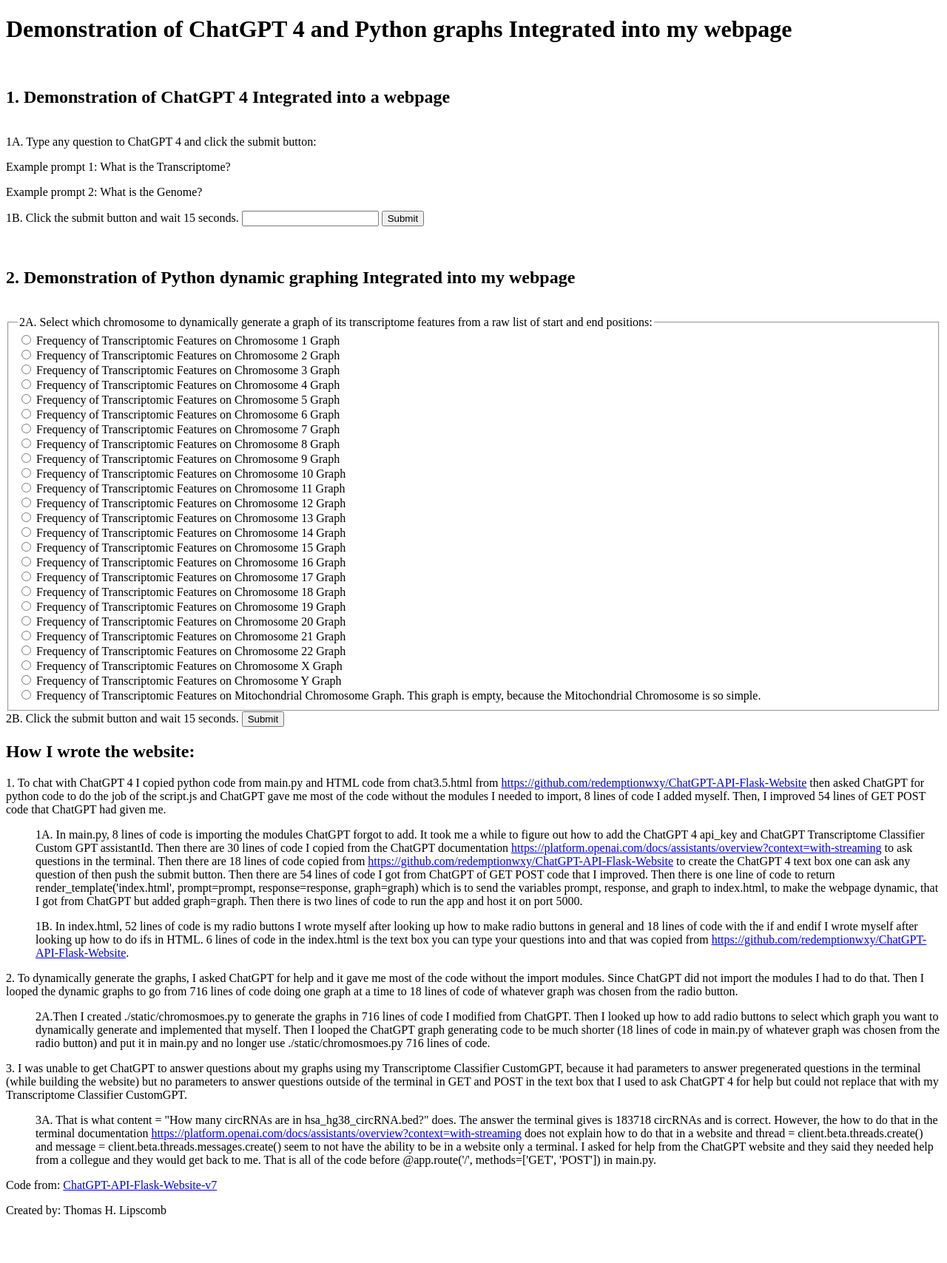
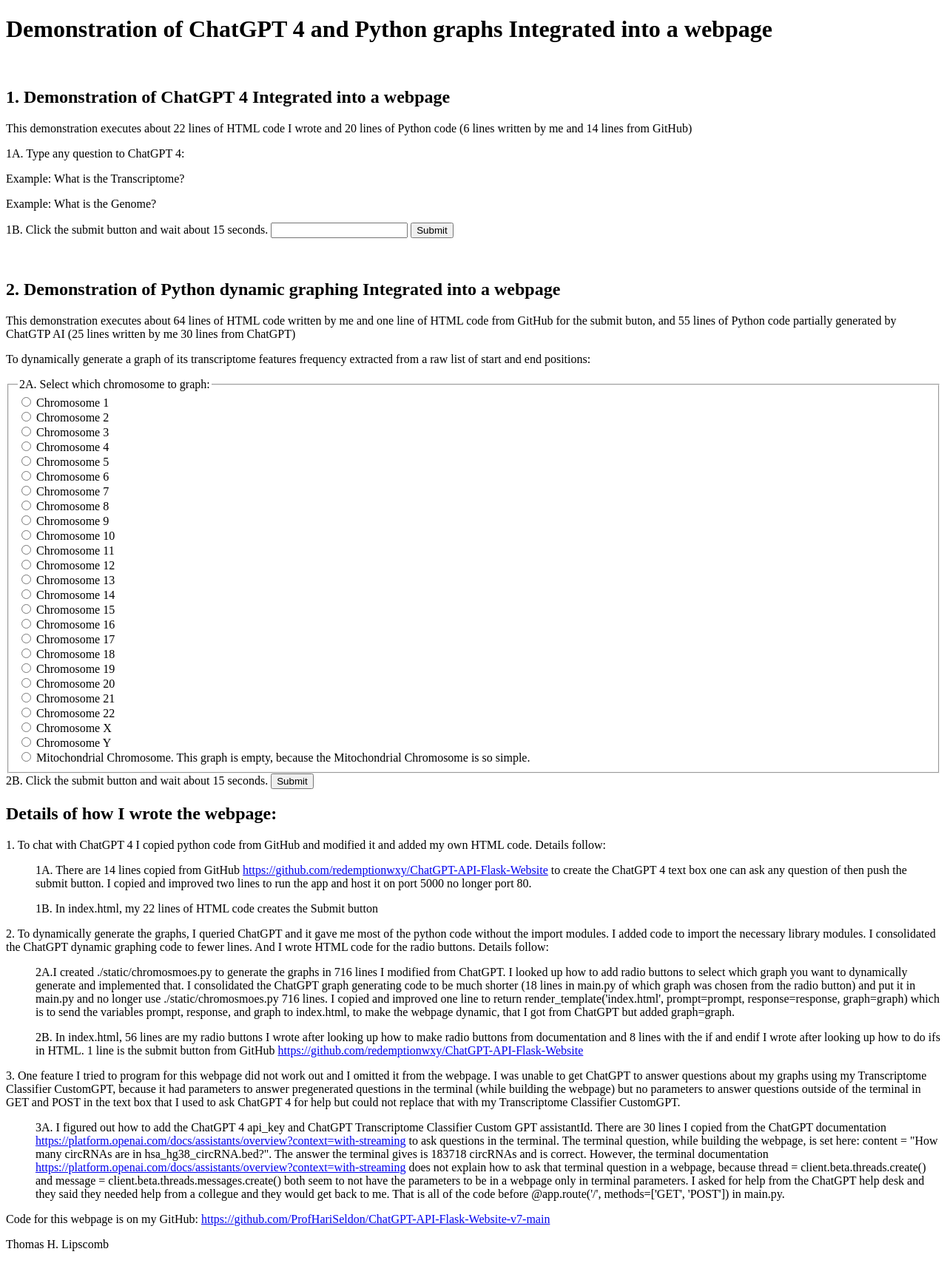
Before and after one commit to ProfHariSeldon/ChatGPT-API-Flask-Website-v7-main, a Flask app: page / in a window 1280 px wide. Shown: the whole page at 74% size. Before the commit the page ends 1646 px from the top, so only its background shows below. Run offline with Flask 3, Linux system fonts and the light colour scheme.

Commit message:
HTML blurb 5

```diff
--- a/templates/index.html
+++ b/templates/index.html
@@ -3,81 +3,84 @@
 <head>
     <meta charset="UTF-8">
     <title>TL ChatGPT 4 and Dynamic Graphs</title>
-    <meta name="description" content="Demonstration of ChatGPT 4 and Dynamic Python graphs Integrated into my webpage">
-    <meta name="keywords" content="Thomas H. Lipscomb, Thomas Lipscomb, End to End website, Transcriptomics, ChatGPT, Dynamic Graphs, 2024">
-    <title>Demonstration of ChatGPT 4 and Dynamic Python graphs Integrated into my webpage</title>
+    <meta name="description" content="Demonstration of ChatGPT 4 and Dynamic Python graphs Integrated into a webpage">
+    <meta name="keywords" content="Thomas H. Lipscomb, Thomas Lipscomb, End to End webpage, Transcriptomics, ChatGPT, Dynamic Graphs, 2024">
+    <title>Demonstration of ChatGPT 4 and Dynamic Python graphs Integrated into a webpage</title>
 </head>
 <body>
-    <h1>Demonstration of ChatGPT 4 and Python graphs Integrated into my webpage</h1><br>
-    <h2><b>1. Demonstration of ChatGPT 4 Integrated into a webpage</b></h2><br>
+    <h1>Demonstration of ChatGPT 4 and Python graphs Integrated into a webpage</h1><br>
+    <h2><b>1. Demonstration of ChatGPT 4 Integrated into a webpage</b></h2>
+    <p>This demonstration executes about 22 lines of HTML code I wrote and 20 lines of Python code (6 lines written by me and 14 lines from GitHub)<br>
     <!-- https://stackoverflow.com/questions/5392882/why-is-chrome-showing-a-please-fill-out-this-field-tooltip-on-empty-fields -->
     <form method="post">
-        <label for="prompt">1A. Type any question to ChatGPT 4 and click the submit button:</label>
-        <p>Example prompt 1: What is the Transcriptome?</p>
-        <p>Example prompt 2: What is the Genome?</p>
+        <label for="prompt">1A. Type any question to ChatGPT 4:</label>
+        <p>Example: What is the Transcriptome?</p>
+        <p>Example: What is the Genome?</p>
         <!-- https://www.w3schools.com/tags/att_input_required.asp -->
-        1B. Click the submit button and wait 15 seconds. <input type="text" id="prompt" name="prompt">
+        1B. Click the submit button and wait about 15 seconds. <input type="text" id="prompt" name="prompt">
         <button type="submit">Submit</button><br>
     </form>
     <br>
     <br>
-    <h2><b>2. Demonstration of Python dynamic graphing Integrated into my webpage</b></h2><br>
+    <h2><b>2. Demonstration of Python dynamic graphing Integrated into a webpage</b></h2>
+    <p>This demonstration executes about 64 lines of HTML code written by me and one line of HTML code from GitHub for the submit buton, and 55 lines of Python code partially generated by ChatGTP AI (25 lines written by me 30 lines from ChatGPT)</p>
     <form method="post">
+        <p>To dynamically generate a graph of its transcriptome features frequency extracted from a raw list of start and end positions:</p>
         <fieldset>
-            <legend>2A. Select which chromosome to dynamically generate a graph of its transcriptome features from a raw list of start and end positions:</legend>
+            <legend>2A. Select which chromosome to graph:</legend>
             <input type="radio" id="chr1" name="graph" value="chr1">
-            <label for="chr1">Frequency of Transcriptomic Features on Chromosome 1 Graph</label><br>
+            <label for="chr1">Chromosome 1</label><br>
             <input type="radio" id="chr2" name="graph" value="chr2">
-            <label for="chr2">Frequency of Transcriptomic Features on Chromosome 2 Graph</label><br>
+            <label for="chr2">Chromosome 2</label><br>
             <input type="radio" id="chr3" name="graph" value="chr3">
-            <label for="chr3">Frequency of Transcriptomic Features on Chromosome 3 Graph</label><br>
+            <label for="chr3">Chromosome 3</label><br>
             <input type="radio" id="chr4" name="graph" value="chr4">
-            <label for="chr4">Frequency of Transcriptomic Features on Chromosome 4 Graph</label><br>
+            <label for="chr4">Chromosome 4</label><br>
             <input type="radio" id="chr5" name="graph" value="chr5">
-            <label for="chr5">Frequency of Transcriptomic Features on Chromosome 5 Graph</label><br>
+            <label for="chr5">Chromosome 5</label><br>
             <input type="radio" id="chr6" name="graph" value="chr6">
-            <label for="chr6">Frequency of Transcriptomic Features on Chromosome 6 Graph</label><br>
+            <label for="chr6">Chromosome 6</label><br>
             <input type="radio" id="chr7" name="graph" value="chr7">
-            <label for="chr7">Frequency of Transcriptomic Features on Chromosome 7 Graph</label><br>
+            <label for="chr7">Chromosome 7</label><br>
             <input type="radio" id="chr8" name="graph" value="chr8">
-            <label for="chr8">Frequency of Transcriptomic Features on Chromosome 8 Graph</label><br>
+            <label for="chr8">Chromosome 8</label><br>
             <input type="radio" id="chr9" name="graph" value="chr9">
-            <label for="chr9">Frequency of Transcriptomic Features on Chromosome 9 Graph</label><br>
+            <label for="chr9">Chromosome 9</label><br>
             <input type="radio" id="chr10" name="graph" value="chr10">
-            <label for="chr10">Frequency of Transcriptomic Features on Chromosome 10 Graph</label><br>
+            <label for="chr10">Chromosome 10</label><br>
             <input type="radio" id="chr11" name="graph" value="chr11">
-            <label for="chr11">Frequency of Transcriptomic Features on Chromosome 11 Graph</label><br>
+            <label for="chr11">Chromosome 11</label><br>
             <input type="radio" id="chr12" name="graph" value="chr12">
-            <label for="chr12">Frequency of Transcriptomic Features on Chromosome 12 Graph</label><br>
+            <label for="chr12">Chromosome 12</label><br>
             <input type="radio" id="chr13" name="graph" value="chr13">
-            <label for="chr13">Frequency of Transcriptomic Features on Chromosome 13 Graph</label><br>
+            <label for="chr13">Chromosome 13</label><br>
             <input type="radio" id="chr14" name="graph" value="chr14">
-            <label for="chr14">Frequency of Transcriptomic Features on Chromosome 14 Graph</label><br>
+            <label for="chr14">Chromosome 14</label><br>
             <input type="radio" id="chr15" name="graph" value="chr15">
-            <label for="chr15">Frequency of Transcriptomic Features on Chromosome 15 Graph</label><br>
+            <label for="chr15">Chromosome 15</label><br>
             <input type="radio" id="chr16" name="graph" value="chr16">
-            <label for="chr16">Frequency of Transcriptomic Features on Chromosome 16 Graph</label><br>
+            <label for="chr16">Chromosome 16</label><br>
             <input type="radio" id="chr17" name="graph" value="chr17">
-            <label for="chr17">Frequency of Transcriptomic Features on Chromosome 17 Graph</label><br>
+            <label for="chr17">Chromosome 17</label><br>
             <input type="radio" id="chr18" name="graph" value="chr18">
-            <label for="chr18">Frequency of Transcriptomic Features on Chromosome 18 Graph</label><br>
+            <label for="chr18">Chromosome 18</label><br>
             <input type="radio" id="chr19" name="graph" value="chr19">
-            <label for="chr19">Frequency of Transcriptomic Features on Chromosome 19 Graph</label><br>
+            <label for="chr19">Chromosome 19</label><br>
             <input type="radio" id="chr20" name="graph" value="chr20">
-            <label for="chr20">Frequency of Transcriptomic Features on Chromosome 20 Graph</label><br>
+            <label for="chr20">Chromosome 20</label><br>
             <input type="radio" id="chr21" name="graph" value="chr21">
-            <label for="chr21">Frequency of Transcriptomic Features on Chromosome 21 Graph</label><br>
+            <label for="chr21">Chromosome 21</label><br>
             <input type="radio" id="chr22" name="graph" value="chr22">
-            <label for="chr22">Frequency of Transcriptomic Features on Chromosome 22 Graph</label><br>
+            <label for="chr22">Chromosome 22</label><br>
             <input type="radio" id="chrX" name="graph" value="chrX">
-            <label for="chrX">Frequency of Transcriptomic Features on Chromosome X Graph</label><br>
+            <label for="chrX">Chromosome X</label><br>
             <input type="radio" id="chrY" name="graph" value="chrY">
-            <label for="chrY">Frequency of Transcriptomic Features on Chromosome Y Graph</label><br>
+            <label for="chrY">Chromosome Y</label><br>
             <input type="radio" id="chrMT" name="graph" value="chrMT">
-            <label for="chrMT">Frequency of Transcriptomic Features on Mitochondrial Chromosome Graph.  This graph is empty, because the Mitochondrial Chromosome is so simple.</label>
+            <label for="chrMT">Mitochondrial Chromosome.  This graph is empty, because the Mitochondrial Chromosome is so simple.</label>
         </fieldset>
 
-        2B. Click the submit button and wait 15 seconds. <button type="submit">Submit</button><br>
+        2B. Click the submit button and wait about 15 seconds. <button type="submit">Submit</button><br>
     </form>
 
     {% if response %}
@@ -90,24 +93,26 @@
         <img src="{{ url_for('static', filename=graph) }}" alt="Selected Graph">
     {% endif %}
 
-    <h2>How I wrote the website:</h2>
+    <h2>Details of how I wrote the webpage:</h2>
 
-    <p>1. To chat with ChatGPT 4 I copied python code from main.py and HTML code from chat3.5.html from <a href="https://github.com/redemptionwxy/ChatGPT-API-Flask-Website">https://github.com/redemptionwxy/ChatGPT-API-Flask-Website</a> then asked ChatGPT for python code to do the job of the script.js and ChatGPT gave me most of the code without the modules I needed to import, 8 lines of code I added myself.  Then, I improved 54 lines of GET POST code that ChatGPT had given me.</p>
+    <p>1. To chat with ChatGPT 4 I copied python code from GitHub and modified it and added my own HTML code.  Details follow:</p>
 
-    <ul>1A. In main.py, 8 lines of code is importing the modules ChatGPT forgot to add.  It took me a while to figure out how to add the ChatGPT 4 api_key and ChatGPT Transcriptome Classifier Custom GPT assistantId. Then there are 30 lines of code I copied from the ChatGPT documentation <a href="https://platform.openai.com/docs/assistants/overview?context=with-streaming">https://platform.openai.com/docs/assistants/overview?context=with-streaming</a> to ask questions in the terminal.  Then there are 18 lines of code copied from <a href="https://github.com/redemptionwxy/ChatGPT-API-Flask-Website">https://github.com/redemptionwxy/ChatGPT-API-Flask-Website</a> to create the ChatGPT 4 text box one can ask any question of then push the submit button.  Then there are 54 lines of code I got from ChatGPT of GET POST code that I improved.  Then there is one line of code to return render_template('index.html', prompt=prompt, response=response, graph=graph) which is to send the variables prompt, response, and graph to index.html, to make the webpage dynamic, that I got from ChatGPT but added graph=graph.  Then there is two lines of code to run the app and host it on port 5000.</ul>
+    <ul>1A. There are 14 lines copied from GitHub <a href="https://github.com/redemptionwxy/ChatGPT-API-Flask-Website">https://github.com/redemptionwxy/ChatGPT-API-Flask-Website</a> to create the ChatGPT 4 text box one can ask any question of then push the submit button.  I copied and improved two lines to run the app and host it on port 5000 no longer port 80.</ul>
 
-    <ul>1B. In index.html, 52 lines of code is my radio buttons I wrote myself after looking up how to make radio buttons in general and 18 lines of code with the if and endif I wrote myself after looking up how to do ifs in HTML.  6 lines of code in the index.html is the text box you can type your questions into and that was copied from <a href="https://github.com/redemptionwxy/ChatGPT-API-Flask-Website">https://github.com/redemptionwxy/ChatGPT-API-Flask-Website</a>.</ul>
+    <ul>1B. In index.html, my 22 lines of HTML code creates the Submit button</ul>
 
-    <p>2. To dynamically generate the graphs, I asked ChatGPT for help and it gave me most of the code without the import modules.  Since ChatGPT did not import the modules I had to do that.   Then I looped the dynamic graphs to go from 716 lines of code doing one graph at a time to 18 lines of code of whatever graph was chosen from the radio button.</p>
+    <p>2. To dynamically generate the graphs, I queried ChatGPT and it gave me most of the python code without the import modules.  I added code to import the necessary library modules.   I consolidated the ChatGPT dynamic graphing code to fewer lines.  And I wrote HTML code for the radio buttons.  Details follow:</p>
 
-    <ul>2A.Then I created ./static/chromosmoes.py to generate the graphs in 716 lines of code I modified from ChatGPT.  Then I looked up how to add radio buttons to select which graph you want to dynamically generate and implemented that myself.  Then I looped the ChatGPT graph generating code to be much shorter (18 lines of code in main.py of whatever graph was chosen from the radio button) and put it in main.py and no longer use ./static/chromosmoes.py 716 lines of code.</ul>
+    <ul>2A.I created ./static/chromosmoes.py to generate the graphs in 716 lines I modified from ChatGPT.  I looked up how to add radio buttons to select which graph you want to dynamically generate and implemented that.  I consolidated the ChatGPT graph generating code to be much shorter (18 lines in main.py of which graph was chosen from the radio button) and put it in main.py and no longer use ./static/chromosmoes.py 716 lines.  I copied and improved one line to return render_template('index.html', prompt=prompt, response=response, graph=graph) which is to send the variables prompt, response, and graph to index.html, to make the webpage dynamic, that I got from ChatGPT but added graph=graph.</ul>
 
-    <p>3. I was unable to get ChatGPT to answer questions about my graphs using my Transcriptome Classifier CustomGPT, because it had parameters to answer pregenerated questions in the terminal (while building the website) but no parameters to answer questions outside of the terminal in GET and POST in the text box that I used to ask ChatGPT 4 for help but could not replace that with my Transcriptome Classifier CustomGPT.</p>
+    <ul>2B. In index.html, 56 lines are my radio buttons I wrote after looking up how to make radio buttons from documentation and 8 lines with the if and endif I wrote after looking up how to do ifs in HTML.  1 line is the submit button from GitHub <a href="https://github.com/redemptionwxy/ChatGPT-API-Flask-Website">https://github.com/redemptionwxy/ChatGPT-API-Flask-Website</a></ul>
 
-    <ul>3A. That is what content = "How many circRNAs are in hsa_hg38_circRNA.bed?" does.  The answer the terminal gives is 183718 circRNAs and is correct.  However, the how to do that in the terminal documentation <a href="https://platform.openai.com/docs/assistants/overview?context=with-streaming">https://platform.openai.com/docs/assistants/overview?context=with-streaming</a> does not explain how to do that in a website and thread = client.beta.threads.create() and message = client.beta.threads.messages.create() seem to not have the ability to be in a website only a terminal.  I asked for help from the ChatGPT website and they said they needed help from a collegue and they would get back to me.  That is all of the code before @app.route('/', methods=['GET', 'POST']) in main.py.</ul>
+    <p>3. One feature I tried to program for this webpage did not work out and I omitted it from the webpage.  I was unable to get ChatGPT to answer questions about my graphs using my Transcriptome Classifier CustomGPT, because it had parameters to answer pregenerated questions in the terminal (while building the webpage) but no parameters to answer questions outside of the terminal in GET and POST in the text box that I used to ask ChatGPT 4 for help but could not replace that with my Transcriptome Classifier CustomGPT.</p>
 
-    <p>Code from: <a href="https://github.com/ProfHariSeldon/ChatGPT-API-Flask-Website-v7-main">ChatGPT-API-Flask-Website-v7</a></p>
+    <ul>3A. I figured out how to add the ChatGPT 4 api_key and ChatGPT Transcriptome Classifier Custom GPT assistantId. There are 30 lines I copied from the ChatGPT documentation <a href="https://platform.openai.com/docs/assistants/overview?context=with-streaming">https://platform.openai.com/docs/assistants/overview?context=with-streaming</a> to ask questions in the terminal.  The terminal question, while building the webpage, is set here: content = "How many circRNAs are in hsa_hg38_circRNA.bed?".  The answer the terminal gives is 183718 circRNAs and is correct.  However, the terminal documentation <a href="https://platform.openai.com/docs/assistants/overview?context=with-streaming">https://platform.openai.com/docs/assistants/overview?context=with-streaming</a> does not explain how to ask that terminal question in a webpage, because thread = client.beta.threads.create() and message = client.beta.threads.messages.create() both seem to not have the parameters to be in a webpage only in terminal parameters.  I asked for help from the ChatGPT help desk and they said they needed help from a collegue and they would get back to me.  That is all of the code before @app.route('/', methods=['GET', 'POST']) in main.py.</ul>
 
-    <p>Created by: Thomas H. Lipscomb</p>
+    <p>Code for this webpage is on my GitHub: <a href="https://github.com/ProfHariSeldon/ChatGPT-API-Flask-Website-v7-main">https://github.com/ProfHariSeldon/ChatGPT-API-Flask-Website-v7-main</a></p>
+
+    <p>Thomas H. Lipscomb</p>
 </body>
 </html>
```
